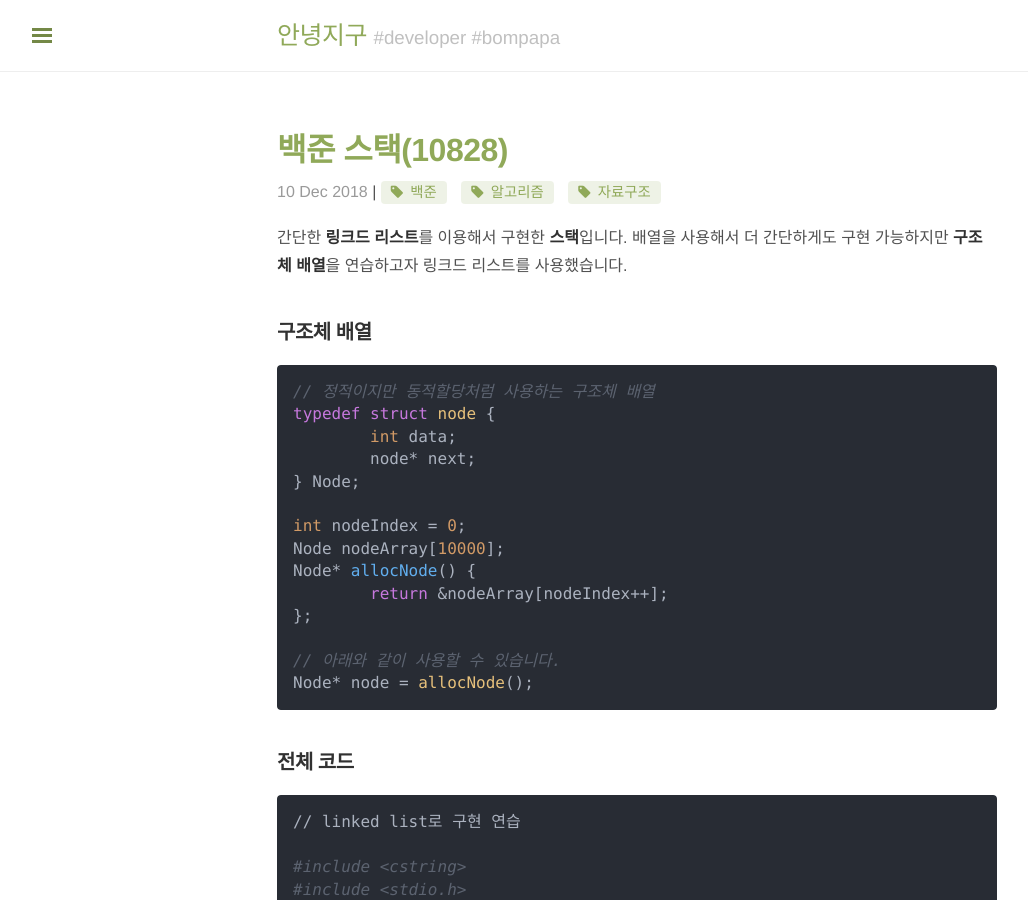
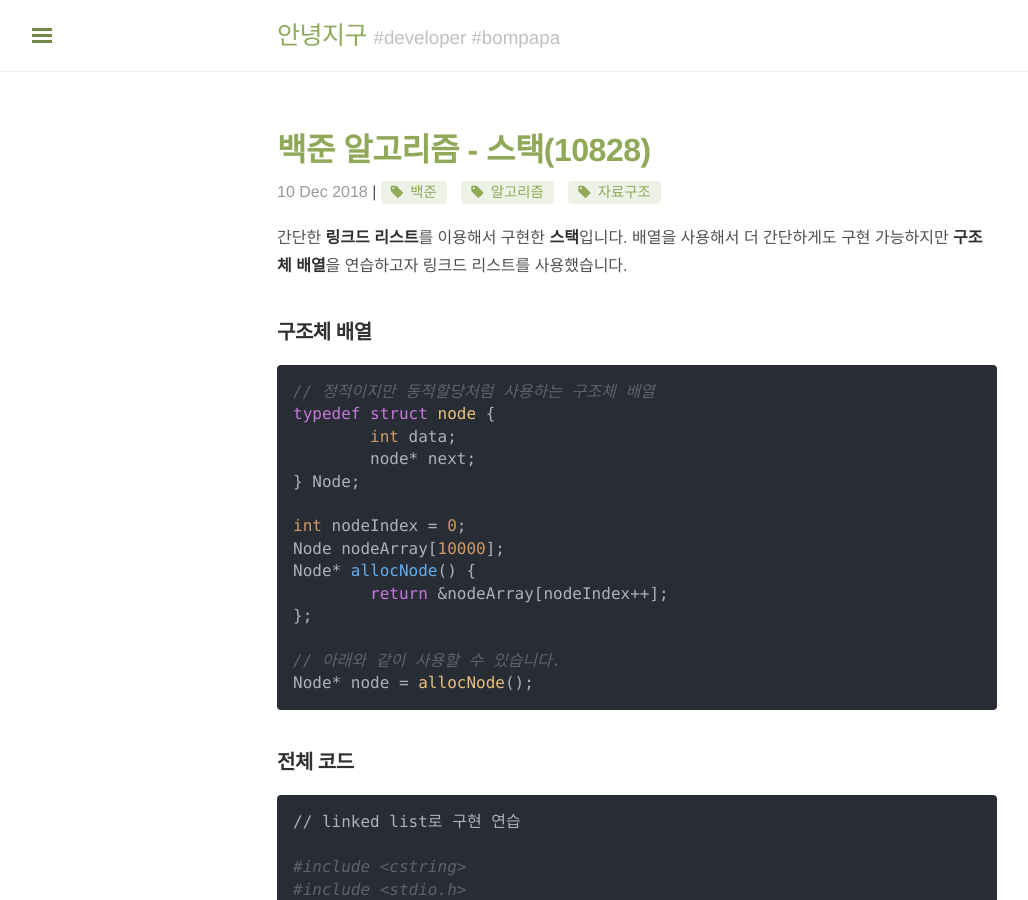
Before and after one commit to hijigoo/hijigoo.github.io, a Jekyll site: the page built from _posts/Algorithm/2018-12-10-백준-스택(10828).md, in a window 1280 px wide and 900 px high. Shown: the whole window, without its empty margins (3-1031 px from the left). Built offline with Jekyll 4.4.1, drawn with Linux system fonts in a browser that asks for light colours; nearby versions of some CDN libraries; some web fonts are replaced; comment, search, counter and statistics services are not loaded.

Commit message:
백준 스택(10828)

```diff
--- a/_posts/Algorithm/2018-12-10-백준-스택(10828).md
+++ b/_posts/Algorithm/2018-12-10-백준-스택(10828).md
@@ -1,6 +1,6 @@
 ---
 layout: post
-title: 백준 스택(10828)
+title: 백준 알고리즘 - 스택(10828)
 category: Algorithm
 tag: [백준, 알고리즘, 자료구조]
 ---
```
